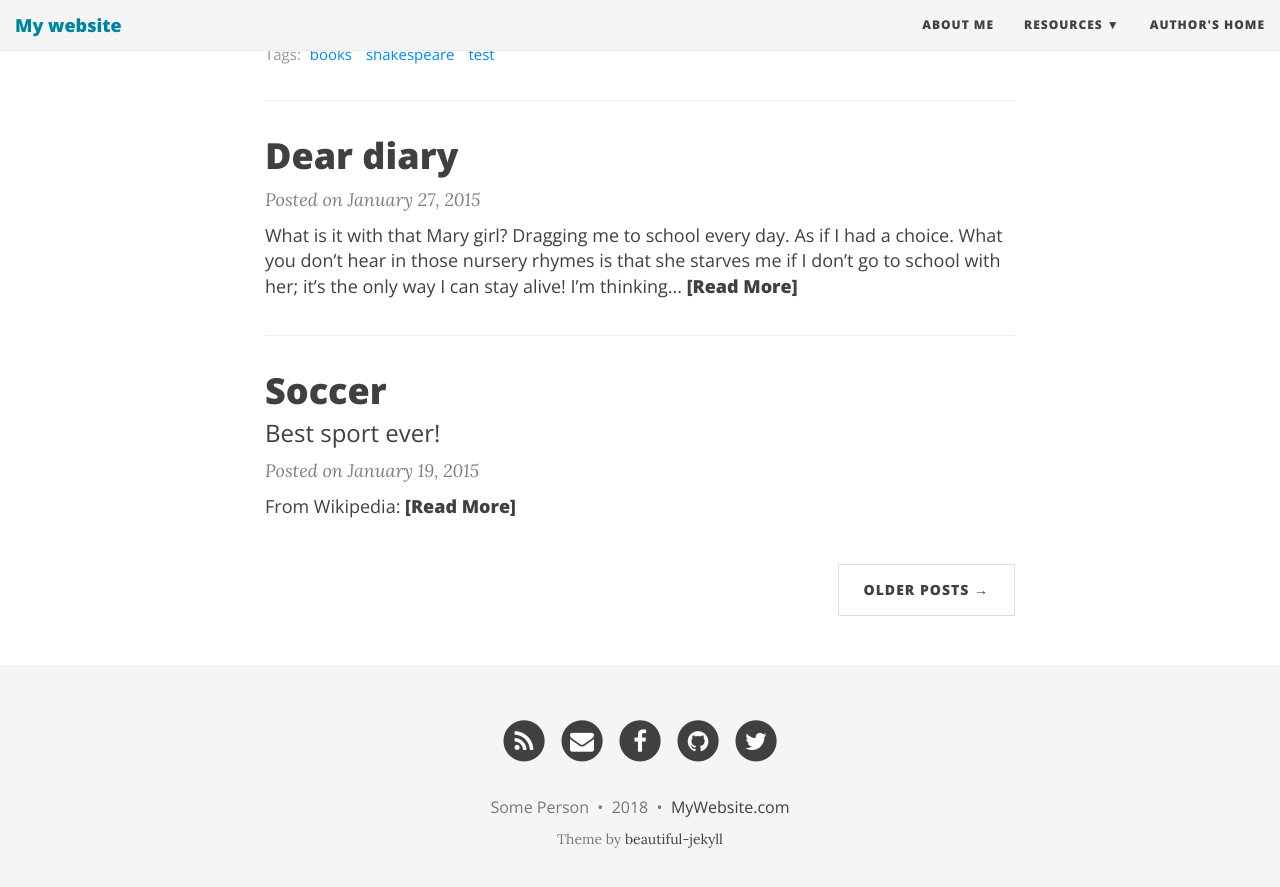
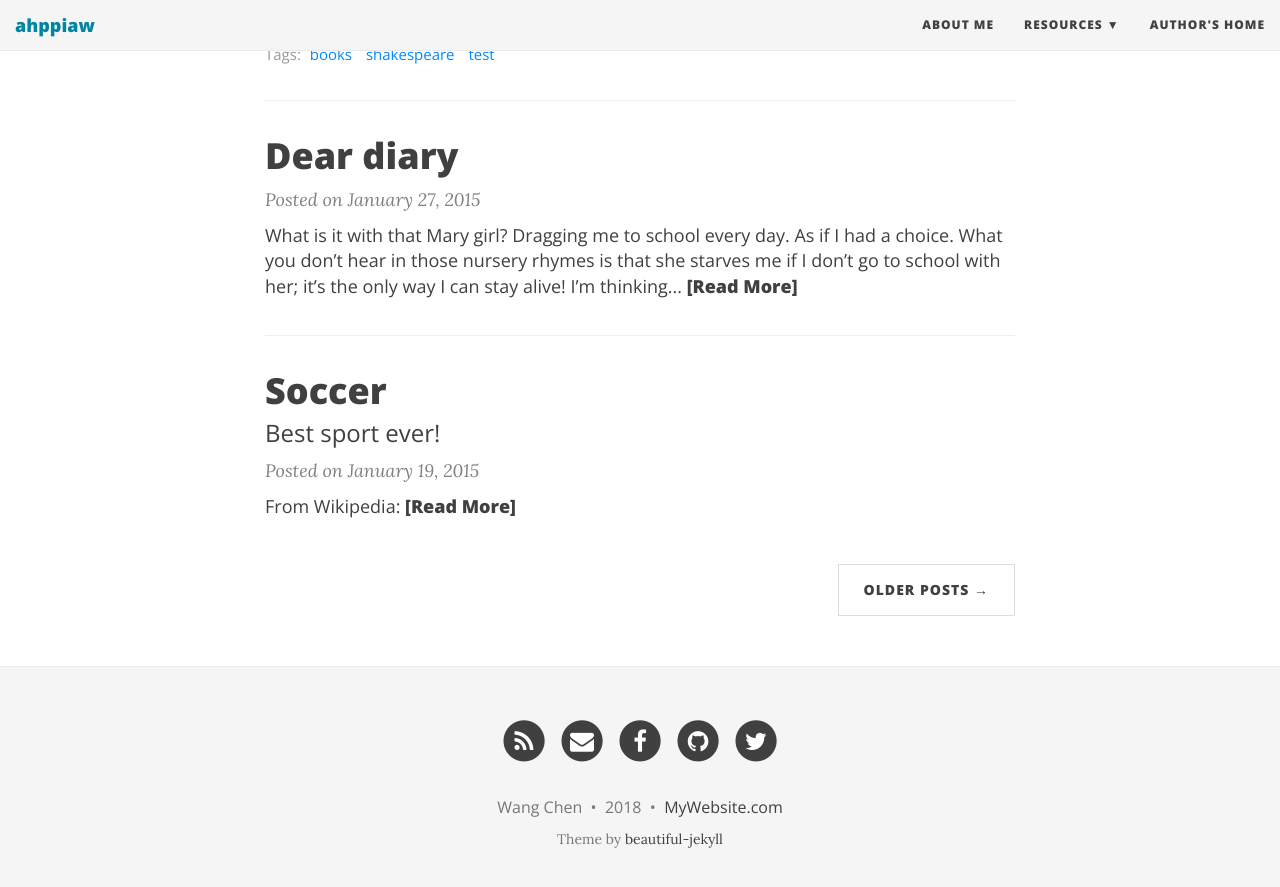
Before and after one commit to cccwangchen/cccwangchen.github.io, a Jekyll site: the page built from index.html, in a window 1280 px wide and 900 px high, scrolled down 1134 px. Shown: the top 887 px of the window. Built offline with Jekyll 4.4.1, drawn with Linux system fonts in a browser that asks for light colours; nearby versions of some CDN libraries; the list of posts is cut into pages by our own code.

Commit message:
Update _config.yml

```diff
--- a/_config.yml
+++ b/_config.yml
@@ -14,7 +14,7 @@ baseurl: ""
 # Of course don't forget to change the username and projectname to YOUR username and project
 
 # Name of website
-title: My website
+title: ahppiaw
 
 # Short description of your site
 description: A virtual proof that name is awesome!
@@ -28,7 +28,7 @@ navbar-links:
     - Beautiful Jekyll: "http://deanattali.com/beautiful-jekyll/"
     - Learn markdown: "http://www.markdowntutorial.com/"
     - GitHub Pages: "https://pages.github.com/"
-  Author's home: "http://deanattali.com"
+  Author's home: "https://github.com/cccwangchen"
 
 # Image to show in the navigation bar - image must be a square (width = height)
 # Remove this parameter if you don't want an image in the navbar
@@ -64,7 +64,7 @@ footer-link-col: "#404040"
 # Change all these values or delete the ones you don't want.
 # Important: you must keep the "name" parameter, everything else you can remove
 author:
-  name: Some Person
+  name: Wang Chen
 
 # Select your active Social Network Links.
 # Uncomment the links you want to show in the footer and add your information to each link.
@@ -72,7 +72,7 @@ author:
 # If you want to add a new link that isn't here, you'll need to also edit the file _data/SocialNetworks.yml
 social-network-links:
   rss: true
-  email: "someone@example.com"
+  email: "ahppiaw@gmail.com"
   facebook: daattali
   github: daattali
   twitter: daattali
```
